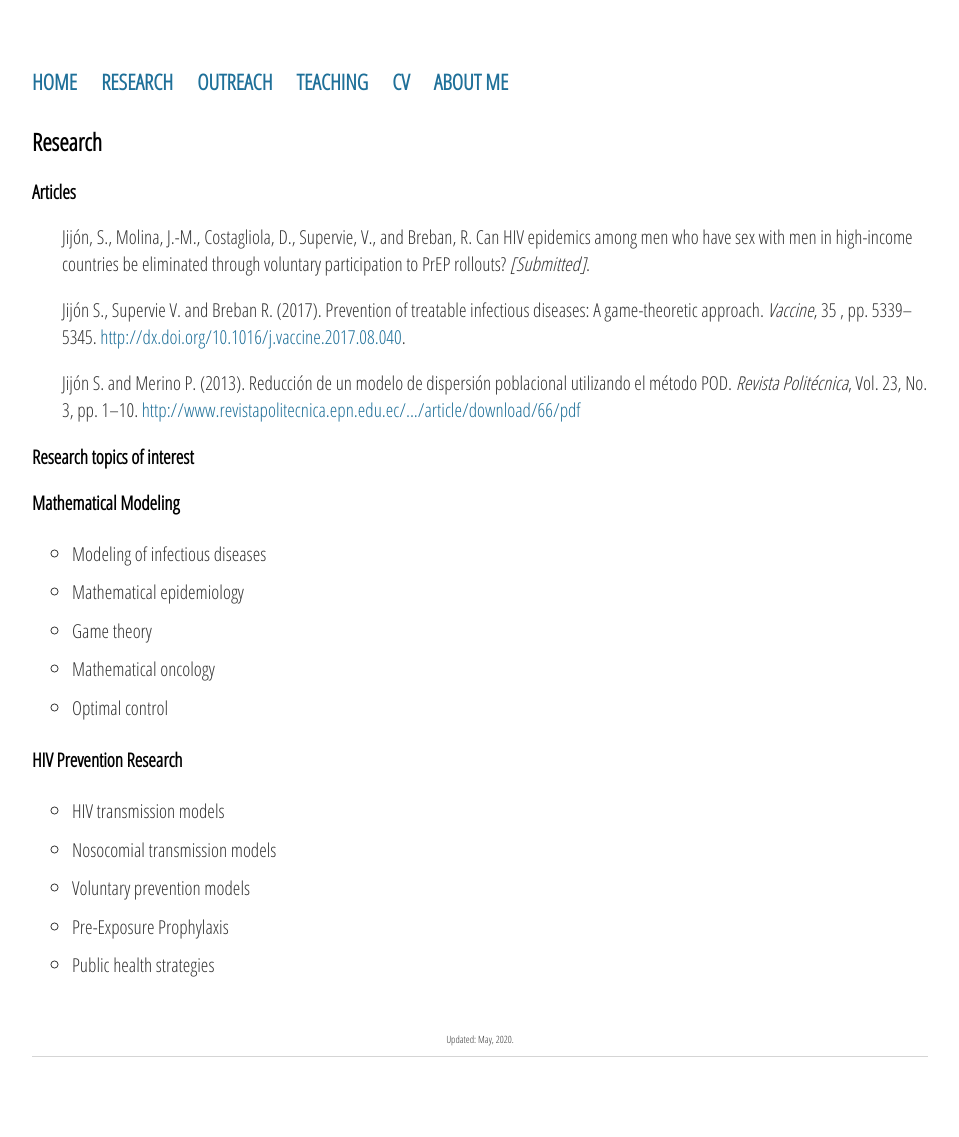
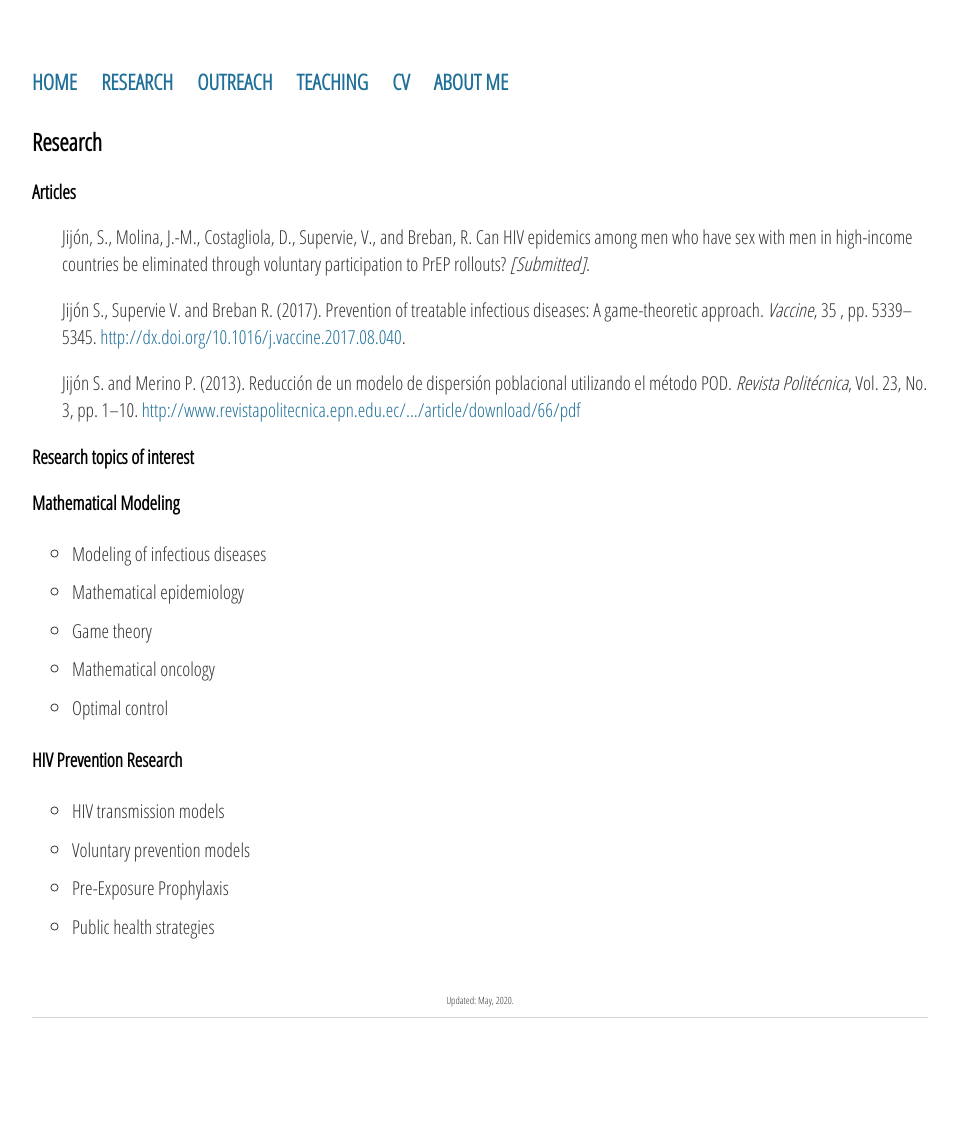
Before and after one commit to sjijon/sjijon.github.io, a Jekyll site: the page built from research.html, in a window 1280 px wide. Shown: the whole page, without its empty margins (160-1119 px from the left). Built offline with Jekyll 4.4.1, drawn with Linux system fonts in a browser that asks for light colours; nearby versions of some CDN libraries; after the commit the page ends 1098 px from its top, so only the background shows below that.

Commit message:
Update research.html

```diff
--- a/research.html
+++ b/research.html
@@ -22,7 +22,6 @@ title: Research
 	<h4>HIV Prevention Research</h4>
 	<ul>
 		<li>HIV transmission models</li>
-		<li>Nosocomial transmission models</li>
 		<li>Voluntary prevention models</li>
 		<li>Pre-Exposure Prophylaxis</li>
 		<li>Public health strategies</li>
```
